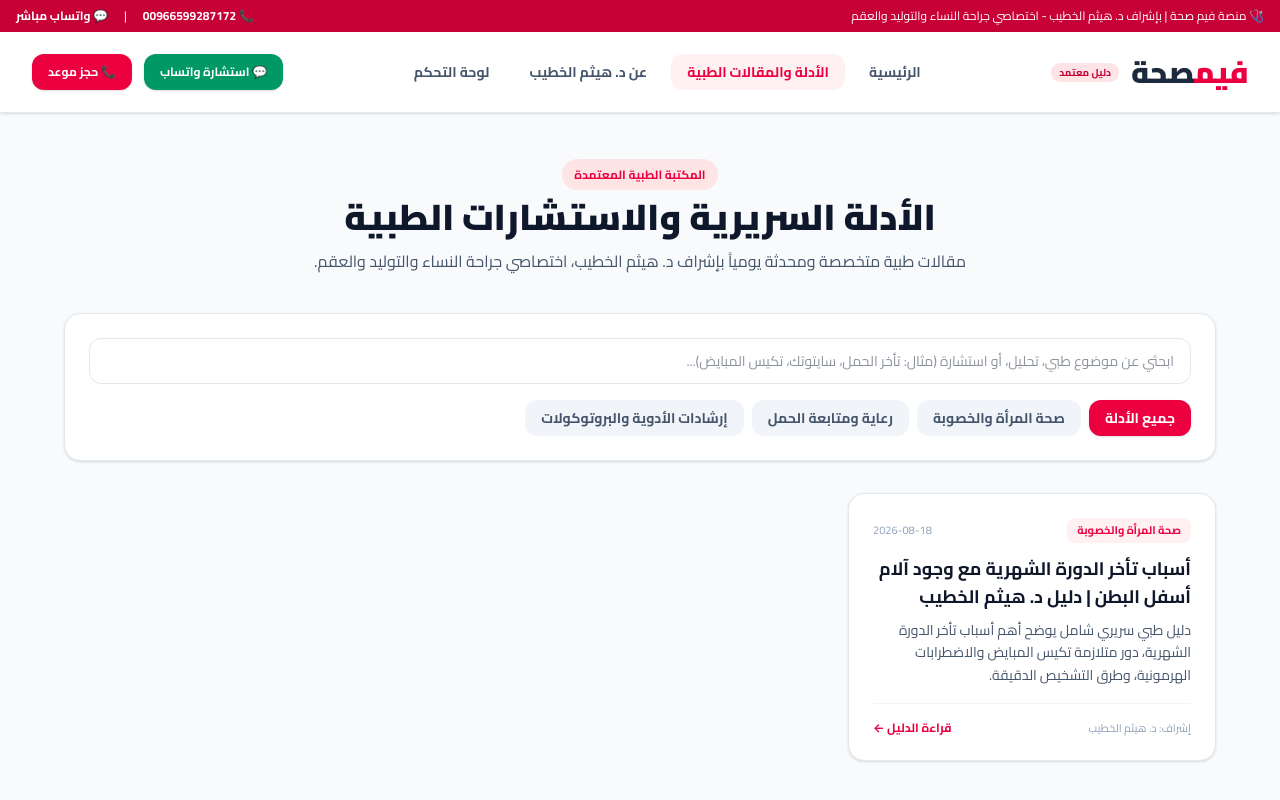
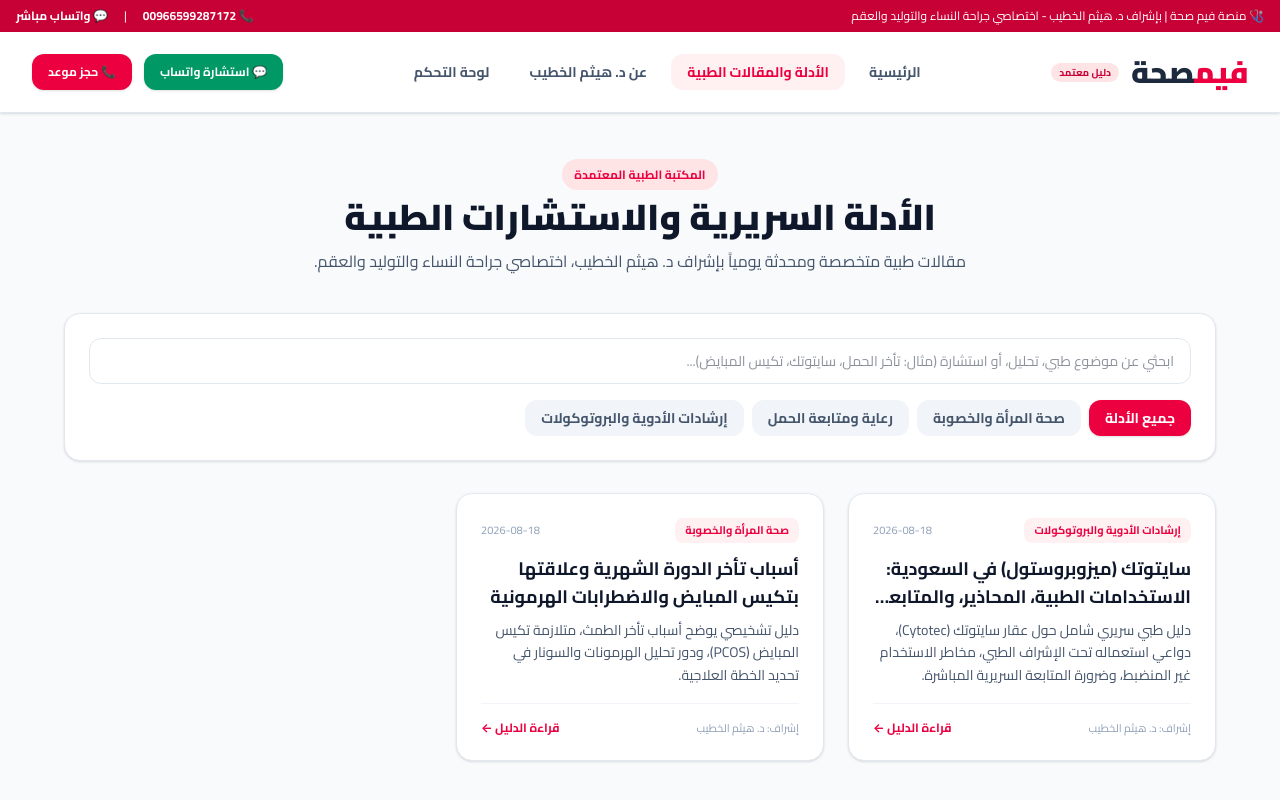
Before and after one commit to femseha/femseha, a React (Vite) app: page /articles in a window 1280 px wide. Shown: the top 800 px of the page. Built offline with nearby package versions, Linux system fonts and the light colour scheme.

Commit message:
Update articles.ts

```diff
--- a/src/data/articles.ts
+++ b/src/data/articles.ts
@@ -13,12 +13,53 @@ export interface Article {
 
 export const articles: Article[] = [
   {
-    id: "art-1",
-    slug: "delayed-period-causes-diagnosis",
-    title: "أسباب تأخر الدورة الشهرية مع وجود آلام أسفل البطن | دليل د. هيثم الخطيب",
+    id: "art-cytotec-guide",
+    slug: "cytotec-misoprostol-saudi-clinical-guide",
+    title: "سايتوتك (ميزوبروستول) في السعودية: الاستخدامات الطبية، المحاذير، والمتابعة السريرية",
+    category: "clinical-guides",
+    categoryName: "إرشادات الأدوية والبروتوكولات",
+    summary: "دليل طبي سريري شامل حول عقار سايتوتك (Cytotec)، دواعي استعماله تحت الإشراف الطبي، مخاطر الاستخدام غير المنضبط، وضرورة المتابعة السريرية المباشرة.",
+    publishDate: "2026-08-18",
+    readTime: 8,
+    content: `بقلم: د. هيثم الخطيب
+طبيب اختصاصي جراحة النساء والتوليد والعقم
+للتواصل والاستشارات السريرية المباشرة: 00966599287172
+
+---
+
+يعد عقار سايتوتك (المادة الفعالة: ميزوبروستول Misoprostol) من الأدوية الحساسة التي تخضع لبروتوكولات طبية دقيقة داخل المنظومة الصحية في المملكة العربية السعودية، ولا يجوز استخدامه إلا تحت إشراف طبي متخصص ومباشر داخل المنشآت الطبية المعتمدة.
+
+---
+
+### أولاً: الاستخدامات الطبية المعتمدة لميزوبروستول
+1. علاج حالات الإجهاض المنسي أو غير المكتمل بإشراف استشاري النساء والولادة لتفريغ محتويات الرحم بأمان وتجنب التدخل الجراحي.
+2. تحفيز انقباضات الرحم والتحضير للولادة في حالات سريرية محددة.
+3. الوقاية من نزيف ما بعد الولادة والسيطرة على انقباض عضلات الرحم.
+
+---
+
+### ثانياً: مخاطر ومحاذير الاستخدام العشوائي دون إشراف طبي 🚨
+* النزيف الحاد: تناول جرعات غير مدروسة قد يؤدي إلى نزيف مهبلي شديد يهدد حياة المريضة ويتطلب نقلاً فورياً للدم.
+* انفجار أو تمزق جدار الرحم (Uterine Rupture): خاصة لدى السيدات اللواتي خضعن لعمليات قيصرية سابقة أو جراحات في الرحم.
+* بقايا الحمل والالتهابات الحوضية: عدم اكتمال التفريغ يؤدي إلى تسمم دموي أو التصاقات مزمنة في بطانة الرحم تسبب العقم المستقبلي.
+* الحمل خارج الرحم (Ectopic Pregnancy): لا يؤثر الدواء على الحمل المهاجر مما قد يؤدي إلى انفجار قناة فالوب وحدوث نزيف داخلي مهدد للحياة.
+
+---
+
+### ثالثاً: الإجراءات السريرية اللازمة
+قبل اتخاذ أي قرار علاجي، يجب الخضوع لفحص الموجات فوق الصوتية (السونار) الدقيق لتأكيد مكان كيس الحمل ونبض الجنين وتحديد العمر الحملي بدقة.
+
+---
+
+📞 للاستشارات السريرية والمتابعة الطبية المباشرة مع د. هيثم الخطيب: 00966599287172`
+  },
+  {
+    id: "art-period-delay",
+    slug: "delayed-period-pcos-causes",
+    title: "أسباب تأخر الدورة الشهرية وعلاقتها بتكيس المبايض والاضطرابات الهرمونية",
     category: "womens-health",
     categoryName: "صحة المرأة والخصوبة",
-    summary: "دليل طبي سريري شامل يوضح أهم أسباب تأخر الدورة الشهرية، دور متلازمة تكيس المبايض والاضطرابات الهرمونية، وطرق التشخيص الدقيقة.",
+    summary: "دليل تشخيصي يوضح أسباب تأخر الطمث، متلازمة تكيس المبايض (PCOS)، ودور تحليل الهرمونات والسونار في تحديد الخطة العلاجية.",
     publishDate: "2026-08-18",
     readTime: 6,
     content: `بقلم: د. هيثم الخطيب
@@ -27,17 +68,12 @@ export const articles: Article[] = [
 
 ---
 
-تعد حالة تأخر الدورة الشهرية المرافقة لآلام الحوض من أكثر الحالات الشائعة التي تستدعي تقييماً سريرياً دقيقاً لمعرفة الأسباب الهرمونية والوظيفية.
+تعتبر متلازمة تكيس المبايض من أكثر الأسباب شيوعاً لاضطراب وانتظام الدورة الشهرية عند النساء في سن الإنجاب.
 
-### أولاً: الأسباب الطبية الرئيسية
-1. متلازمة تكيس المبايض (PCOS): تؤدي إلى عدم انتظام التبويض واضطراب مستويات هرموني LH و FSH.
-2. التغيرات الهرمونية الحادة: اضطرابات الغدة الدرقية وهرمون الحليب (Prolactin).
-3. التوتر والإجهاد البدني: يفرز الجسم هرمون الكورتيزول الذي يؤثر سلباً على محور تحت المهاد والمبيض.
-
-### ثانياً: الفحوصات التشخيصية الموصى بها
-* فحص هرمون الحمل الرقمي (Beta-hCG).
-* فحص السونار الحوضي والموجات فوق الصوتية للرحم والمبيضين.
-* تحليل الهرمونات الشامل (TSH, Prolactin, AMH).
+### محاور التشخيص السريري:
+1. فحص السونار للرحم والمبيضين لتقييم حجم الحويصلات.
+2. قياس هرمونات الغدة النخامية (FSH و LH) وهرمون الحليب (Prolactin).
+3. فحص هرمون مخزون المبيض (AMH) لتقييم كفاءة التبويض.
 
 ---
 📞 للحجز والاستشارة مع د. هيثم الخطيب: 00966599287172`
```
